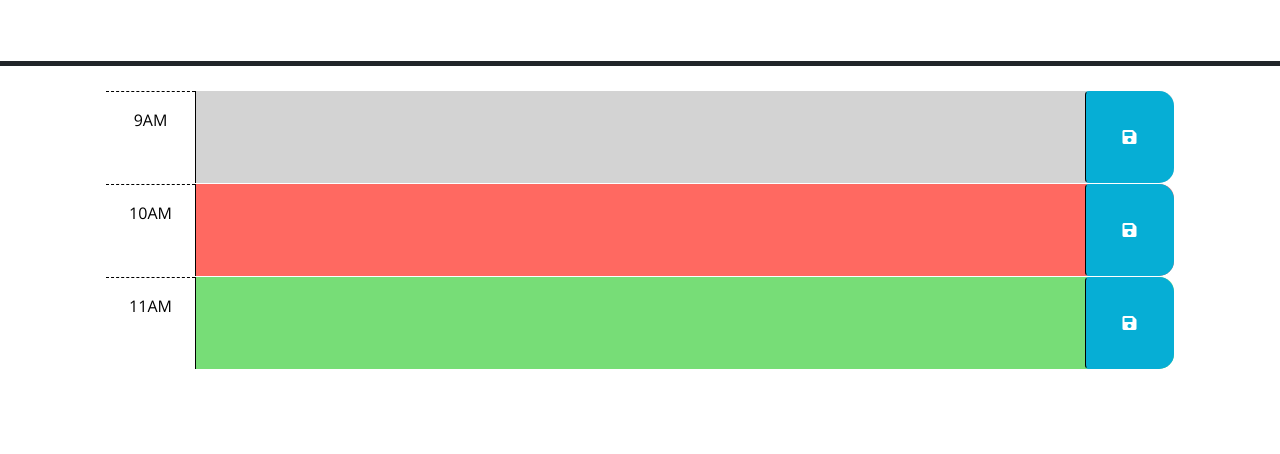
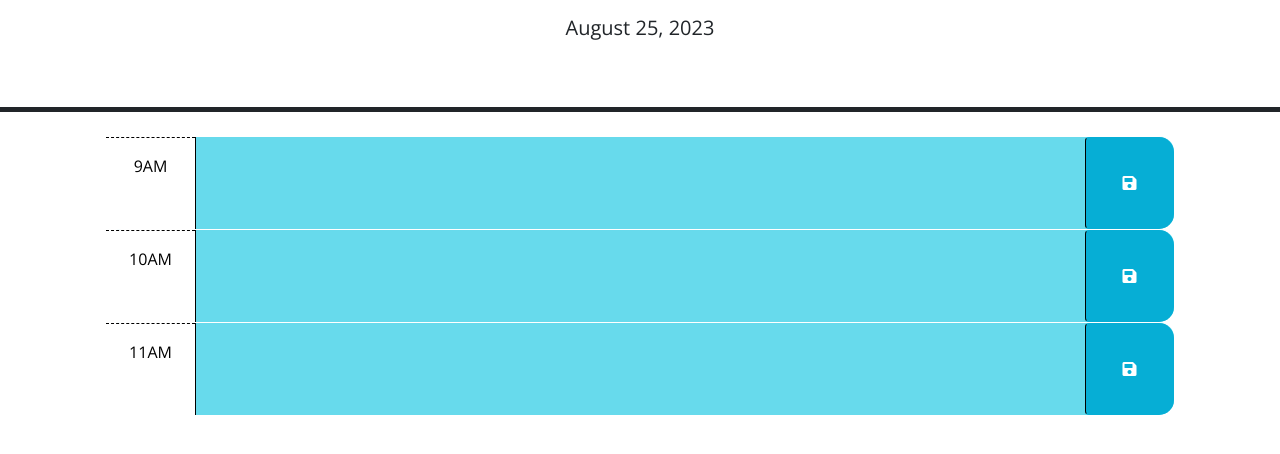
Before and after one commit to jorjik81/outrageous-berry5, a plain HTML site: page Develop/index.html in a window 1280 px wide. Shown: the part 166-620 px from the top of the page. Drawn offline with nearby package versions, Linux system fonts and the light colour scheme.

Commit message:
CSS colors changed, JS code added

```diff
--- a/Develop/script.js
+++ b/Develop/script.js
@@ -2,6 +2,24 @@
 // the code isn't run until the browser has finished rendering all the elements
 // in the html.
 $(function () {
+ //displays current date.
+  var currentDate = dayjs().format("MMMM D, YYYY");
+$("#currentDay").text(currentDate);
+
+//applies different CSS classes to each time-block
+var currentHour = dayjs().hour();
+
+$(".time-block").each(function () {
+  var blockHour = parseInt($(this).attr("id").split("-")[1]);
+
+  if (blockHour < currentHour) {
+    $(this).addClass("past");
+  } else if (blockHour === currentHour) {
+    $(this).addClass("present");
+  } else {
+    $(this).addClass("future");
+  }
+});
   // TODO: Add a listener for click events on the save button. This code should
   // use the id in the containing time-block as a key to save the user input in
   // local storage. HINT: What does `this` reference in the click listener
--- a/Develop/style.css
+++ b/Develop/style.css
@@ -31,17 +31,17 @@ textarea {
 }
 
 .past {
-  background-color: #d3d3d3;
+  background-color: #becbcc;
   color: white;
 }
 
 .present {
-  background-color: #ff6961;
+  background-color: #66e97b;
   color: white;
 }
 
 .future {
-  background-color: #77dd77;
+  background-color: #67daec;
   color: white;
 }
 
```
